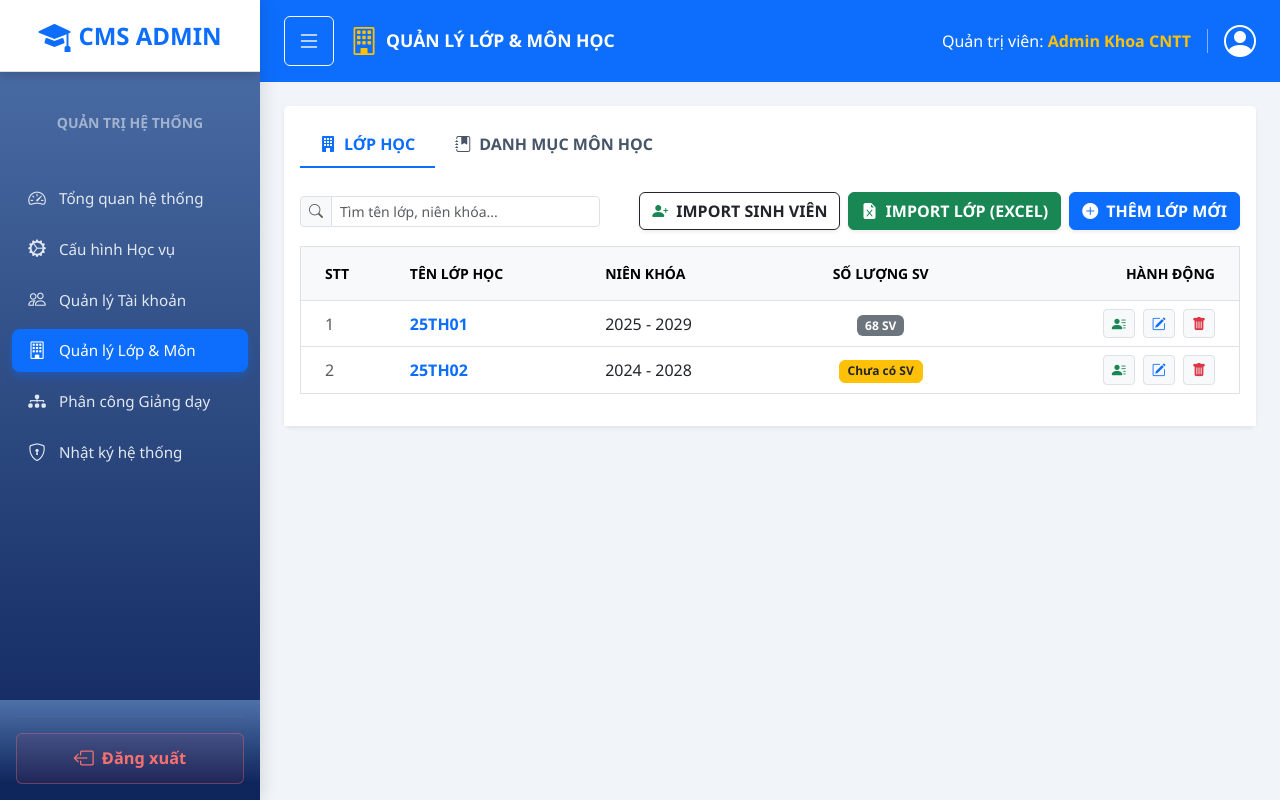
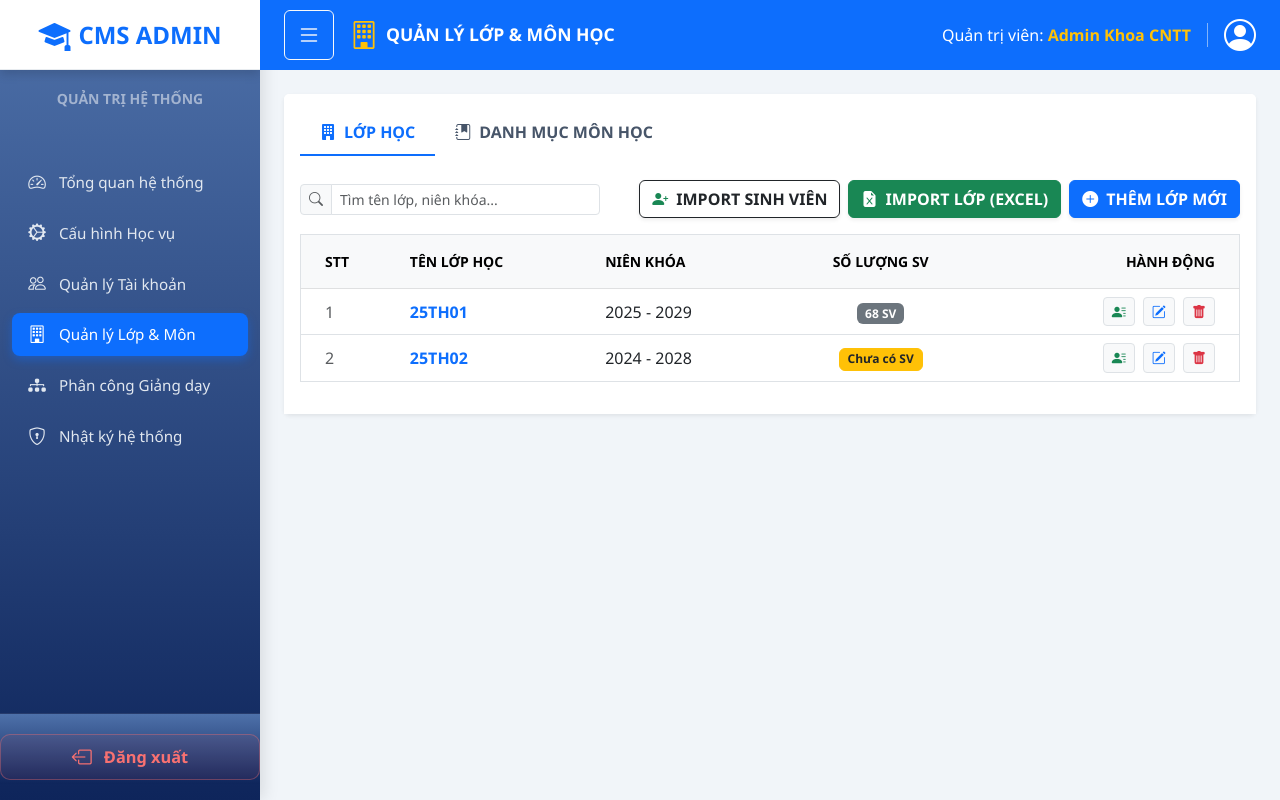
Before and after one commit to Nhat-IT/cms-bdu-web, a PHP site: page /views/admin/classes-subjects.html in a window 1280 px wide. Run offline with PHP 8.4, Linux system fonts and the light colour scheme.

Commit message:
update full v2

```diff
--- /dev/null
+++ b/public/css/admin/admin-layout.css
@@ -0,0 +1,103 @@
+/* Mô tả: Bố cục riêng khu vực Admin, tách khỏi layout chung để dễ bảo trì. */
+
+/* Header admin được ghim cố định và tự canh theo trạng thái sidebar. */
+.top-navbar-admin {
+    background-color: #0d6efd !important;
+    color: #ffffff;
+    height: var(--cms-header-height, 70px);
+    padding-top: 0 !important;
+    padding-bottom: 0 !important;
+    position: fixed;
+    top: 0;
+    left: var(--cms-sidebar-width, 260px);
+    right: 0;
+    z-index: 1020;
+    transition: left 0.3s ease;
+    will-change: left;
+}
+
+/* Cỡ chữ tiêu đề trên header admin. */
+.top-navbar-admin h4,
+.top-navbar-admin h5 {
+    margin: 0;
+    font-size: 1.1rem;
+}
+
+/* Nút thao tác nhỏ dùng lặp lại trong các bảng admin. */
+.action-btn {
+    padding: 0.2rem 0.5rem;
+    font-size: 0.875rem;
+    border-radius: 4px;
+}
+
+/* Đẩy nội dung xuống để không bị header fixed che khuất. */
+.admin-main-content {
+    padding-top: var(--cms-header-height, 70px) !important;
+    background-color: #f1f5f9;
+    min-height: 100vh;
+}
+
+/* Khi sidebar thu gọn, header admin dịch trái theo kích thước sidebar thu gọn. */
+.main-content.expanded .top-navbar-admin,
+#mainContent.expanded .top-navbar-admin {
+    left: var(--cms-sidebar-collapsed-width, 86px);
+}
+
+/* Khối logo CMS ADMIN có chiều cao đúng bằng header để không bị tràn nền. */
+.sidebar-admin .brand,
+.sidebar-admin .brand-container {
+    flex: 0 0 var(--cms-header-height, 70px);
+    height: var(--cms-header-height, 70px);
+    min-height: var(--cms-header-height, 70px);
+    max-height: var(--cms-header-height, 70px);
+    padding-top: 0 !important;
+    padding-bottom: 0 !important;
+    overflow: hidden;
+}
+
+/* Vùng click logo chiếm trọn chiều cao khối brand và không đội kích thước. */
+.sidebar-admin .brand a,
+.sidebar-admin .brand-container a {
+    width: 100%;
+    height: 100%;
+    margin: 0;
+    box-sizing: border-box;
+    justify-content: center;
+    padding-top: 0 !important;
+    padding-bottom: 0 !important;
+}
+
+/* Canh lại khoảng cách tiêu đề phụ dưới logo của sidebar admin. */
+.sidebar-admin > div:first-child > .text-center.mb-3.text-white-50.small.fw-bold {
+    margin-top: 18px;
+}
+
+/* Đẩy nhóm menu chính xuống nhẹ để thoáng bố cục. */
+.sidebar-admin nav {
+    padding-top: 16px;
+}
+
+/* Khi thu gọn sidebar admin, giữ icon dễ nhìn. */
+.sidebar-admin.collapsed nav a i {
+    font-size: 1.2rem;
+}
+
+/* Mục đăng xuất trong dropdown góc phải trên header. */
+.dropdown-menu .dropdown-item.fw-bold.text-danger {
+    font-size: 1rem;
+    padding: 0.6rem 0.95rem;
+}
+
+/* Icon mục đăng xuất trong dropdown góc phải trên header. */
+.dropdown-menu .dropdown-item.fw-bold.text-danger i {
+    font-size: 1.05rem;
+}
+
+/* Mobile: header admin bám sát mép trái khi sidebar chuyển overlay. */
+@media (max-width: 768px) {
+    .top-navbar-admin,
+    .main-content.expanded .top-navbar-admin,
+    #mainContent.expanded .top-navbar-admin {
+        left: 0;
+    }
+}
--- a/public/css/layout.css
+++ b/public/css/layout.css
@@ -6,57 +6,4 @@
 
 @import url("./menu.css");
 @import url("./topbar.css");
-
-/* Topbar admin vẫn để tại đây để không ảnh hưởng luồng hiện tại */
-.top-navbar-admin {
-    background-color: #0d6efd !important;
-    transition: left 0.3s ease;
-    will-change: left;
-}
-
-.top-navbar-admin h4 {
-    font-size: 1.1rem;
-}
-
-/* Mục đăng xuất trong dropdown ở topbar */
-.dropdown-menu .dropdown-item.fw-bold.text-danger {
-    font-size: 1rem;
-    padding: 0.6rem 0.95rem;
-}
-
-.dropdown-menu .dropdown-item.fw-bold.text-danger i {
-    font-size: 1.05rem;
-}
-
-/* Điều chỉnh riêng giao diện admin */
-.sidebar-admin .brand {
-    background-color: #ffffff !important;
-    height: 81px;
-    min-height: 72px;
-    padding-top: 0 !important;
-    padding-bottom: 0 !important;
-}
-
-.sidebar-admin .brand a {
-    width: 100%;
-    height: 100%;
-    margin: 0;
-    justify-content: center;
-}
-
-.sidebar-admin > div:first-child > .text-center.mb-3.text-white-50.small.fw-bold {
-    margin-top: 40px;
-}
-
-.sidebar-admin nav {
-    padding-top: 24px;
-}
-
-.sidebar-admin.collapsed nav a {
-    font-size: 0;
-    line-height: 1;
-}
-
-.sidebar-admin.collapsed nav a i {
-    font-size: 1.2rem;
-}
+/* CSS riêng của Admin đã tách sang: public/css/admin/admin-layout.css */
--- /dev/null
+++ b/public/js/admin/admin-layout.js
@@ -0,0 +1,28 @@
+// Mô tả: Khởi tạo hành vi layout riêng cho trang Admin.
+document.addEventListener('DOMContentLoaded', function () {
+    // Dùng chung engine menu hiện có, nhưng chỉ định rõ selector cho Admin.
+    if (window.CMSMenu && typeof window.CMSMenu.init === 'function') {
+        window.CMSMenu.init({
+            sidebarSelector: '#sidebar',
+            mainContentSelector: '#mainContent',
+            topNavbarSelector: '.top-navbar-admin',
+            toggleSelector: '#sidebarToggle'
+        });
+    }
+
+    // Đồng bộ xác nhận cho nút đăng xuất ở sidebar admin.
+    const logoutLinks = document.querySelectorAll('#sidebar .logout-btn');
+    logoutLinks.forEach(function (link) {
+        if (link.dataset.adminLogoutBound === '1') {
+            return;
+        }
+
+        link.dataset.adminLogoutBound = '1';
+        link.addEventListener('click', function (event) {
+            const ok = window.confirm('Bạn có chắc chắn muốn đăng xuất khỏi hệ thống?');
+            if (!ok) {
+                event.preventDefault();
+            }
+        });
+    });
+});
--- a/views/admin/classes-subjects.html
+++ b/views/admin/classes-subjects.html
@@ -8,8 +8,8 @@
     <link href="https://cdn.jsdelivr.net/npm/bootstrap-icons@1.10.5/font/bootstrap-icons.css" rel="stylesheet">
     <link rel="stylesheet" href="../../public/css/style.css">
     <link rel="stylesheet" href="../../public/css/layout.css">
+    <link rel="stylesheet" href="../../public/css/admin/admin-layout.css">
     <style>
-.action-btn { padding: 0.2rem 0.5rem; font-size: 0.875rem; border-radius: 4px; }
         .nav-tabs .nav-link { color: #475569; font-weight: bold; padding: 10px 20px; border: none; border-bottom: 3px solid transparent; }
         .nav-tabs .nav-link.active { color: #0d6efd; border-bottom: 3px solid #0d6efd; background-color: transparent; }
         .nav-tabs .nav-link:hover { border-bottom: 3px solid #cbd5e1; }
@@ -23,16 +23,17 @@
 </head>
 <body class="dashboard-body">
 
-<div class="sidebar sidebar-admin d-flex flex-column" id="sidebar" style="height: 100vh;">
+<div class="sidebar sidebar-admin" id="sidebar">
     <div>
-        <div class="brand text-center py-3 border-bottom border-secondary border-opacity-25">
-            <a href="home.html" class="text-decoration-none text-primary d-inline-flex align-items-center fw-bold fs-4">
+        <div class="brand-container flex-shrink-0">
+            <a href="home.html" class="text-decoration-none text-primary d-flex align-items-center">
                 <i class="bi bi-mortarboard-fill fs-2 me-2"></i>
-                <span class="brand-label">CMS ADMIN</span>
+                <span class="fs-4 fw-bold hide-on-collapse">CMS ADMIN</span>
             </a>
         </div>
-        <div class="text-center mb-3 text-white-50 small fw-bold">QUẢN TRỊ HỆ THỐNG</div>
-        <nav>
+        <div class="text-center mb-3 text-white-50 small fw-bold hide-on-collapse">QUẢN TRỊ HỆ THỐNG</div>
+        <div class="sidebar-scrollable w-100">
+        <nav class="d-flex flex-column mt-3">
             <a href="home.html"><i class="bi bi-speedometer2"></i> Tổng quan hệ thống</a>
             <a href="org-settings.html"><i class="bi bi-gear-wide-connected"></i> Cấu hình Học vụ</a>
             <a href="accounts.html"><i class="bi bi-people"></i> Quản lý Tài khoản</a>
@@ -40,17 +41,17 @@
             <a href="assignments.html"><i class="bi bi-diagram-3-fill"></i> Phân công Giảng dạy</a>
             <a href="system-logs.html"><i class="bi bi-shield-lock"></i> Nhật ký hệ thống</a>
         </nav>
+        </div>
     </div>
 
-    <div class="mt-auto mb-3 px-3">
-        <hr class="text-secondary border-opacity-50">
-        <a href="../login.html" class="text-danger d-flex align-items-center text-decoration-none py-2 px-3 rounded hover-logout" onclick="return confirm('Bạn có chắc chắn muốn đăng xuất?');">
-            <i class="bi bi-box-arrow-left me-2 fs-5"></i> <span class="fw-bold">Đăng xuất</span>
+    <div class="mt-auto mb-3 flex-shrink-0 pt-3 border-top border-light border-opacity-10">
+        <a href="../login.html" class="nav-link logout-btn" title="Đăng xuất">
+            <i class="bi bi-box-arrow-left"></i> <span class="hide-on-collapse fw-bold">Đăng xuất</span>
         </a>
     </div>
 </div>
 
-<div class="main-content" id="mainContent" style="padding: 0; background-color: #f1f5f9; min-height: 100vh;">
+<div class="main-content admin-main-content" id="mainContent">
 
     <div class="top-navbar-admin d-flex justify-content-between align-items-center px-4 py-3">
         <div class="d-flex align-items-center">
@@ -373,6 +374,7 @@
 
 <script src="https://cdn.jsdelivr.net/npm/bootstrap@5.3.0/dist/js/bootstrap.bundle.min.js"></script>
 <script src="../../public/js/script.js"></script>
+<script src="../../public/js/admin/admin-layout.js"></script>
 
 <script>
     // --- LOGIC CHO CUSTOM SEARCHABLE DROPDOWN ---
--- a/views/forgot-password.html
+++ b/views/forgot-password.html
@@ -43,7 +43,7 @@
                         <form id="requestOtpForm" onsubmit="return handleSendOTP(event)">
                             <div class="form-floating mb-3">
                                 <input type="text" class="form-control fw-bold" id="userId" placeholder="Mã GV / MSSV" required>
-                                <label for="userId"><i class="bi bi-person-badge me-2 text-muted"></i>Mã GV / MSSV</label>
+                                <label for="userId"><i class="bi bi-person-badge me-2 text-muted"></i>Tên đăng nhập</label>
                             </div>
 
                             <div class="form-floating mb-4">
--- a/views/login.html
+++ b/views/login.html
@@ -32,7 +32,7 @@
                     <form action="home.html" id="loginForm">
                         <div class="form-floating mb-3">
                             <input type="text" class="form-control" id="usernameInput" placeholder="Mã số sinh viên / Mã Admin" required>
-                            <label for="usernameInput"><i class="bi bi-person-fill me-2 text-muted"></i>MSSV / Mã Admin</label>
+                            <label for="usernameInput"><i class="bi bi-person-fill me-2 text-muted"></i>Tên đăng nhập</label>
                         </div>
 
                         <div class="input-group mb-4">
```
Also changed, not shown: views/admin/accounts.html (+14 -12 lines), views/admin/admin-profile.html (+14 -11 lines), views/admin/assignments.html (+15 -12 lines), views/admin/home.html (+14 -12 lines), views/admin/org-settings.html (+14 -12 lines), views/admin/system-logs.html (+14 -11 lines).
